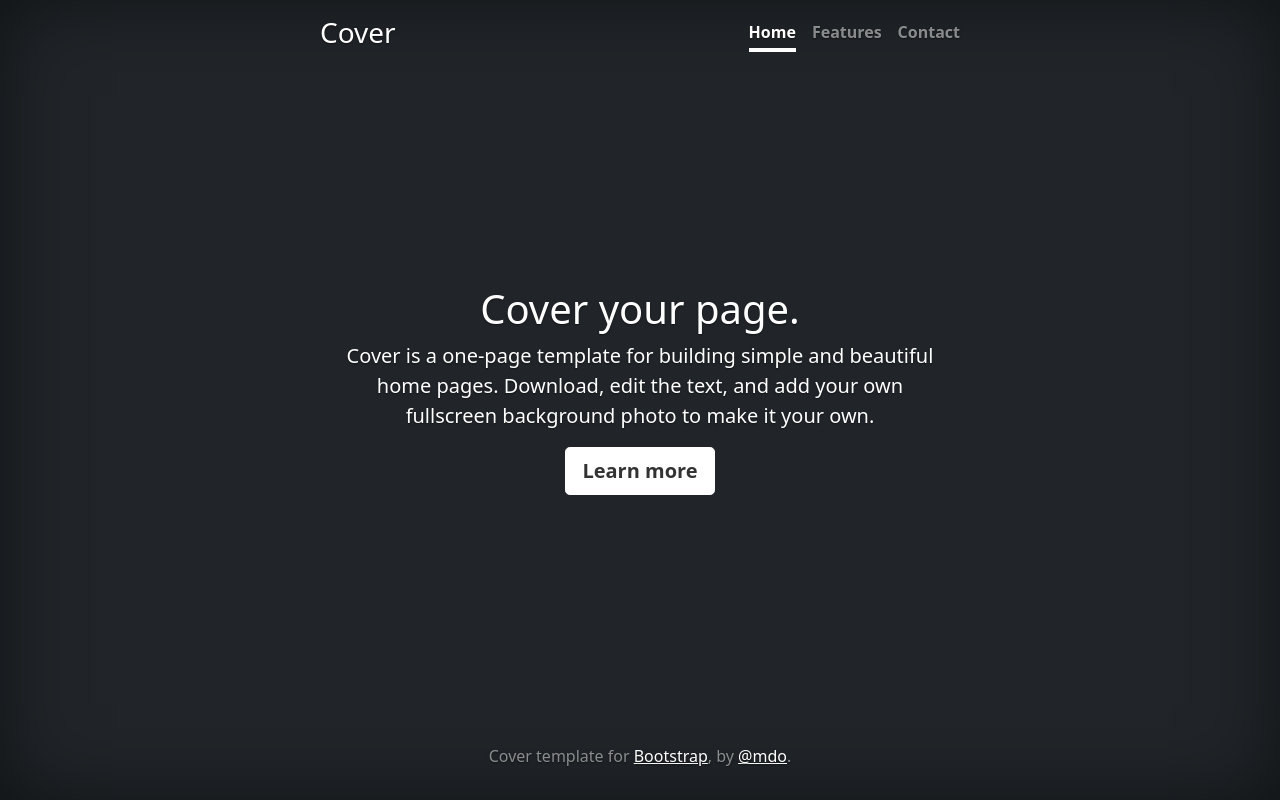
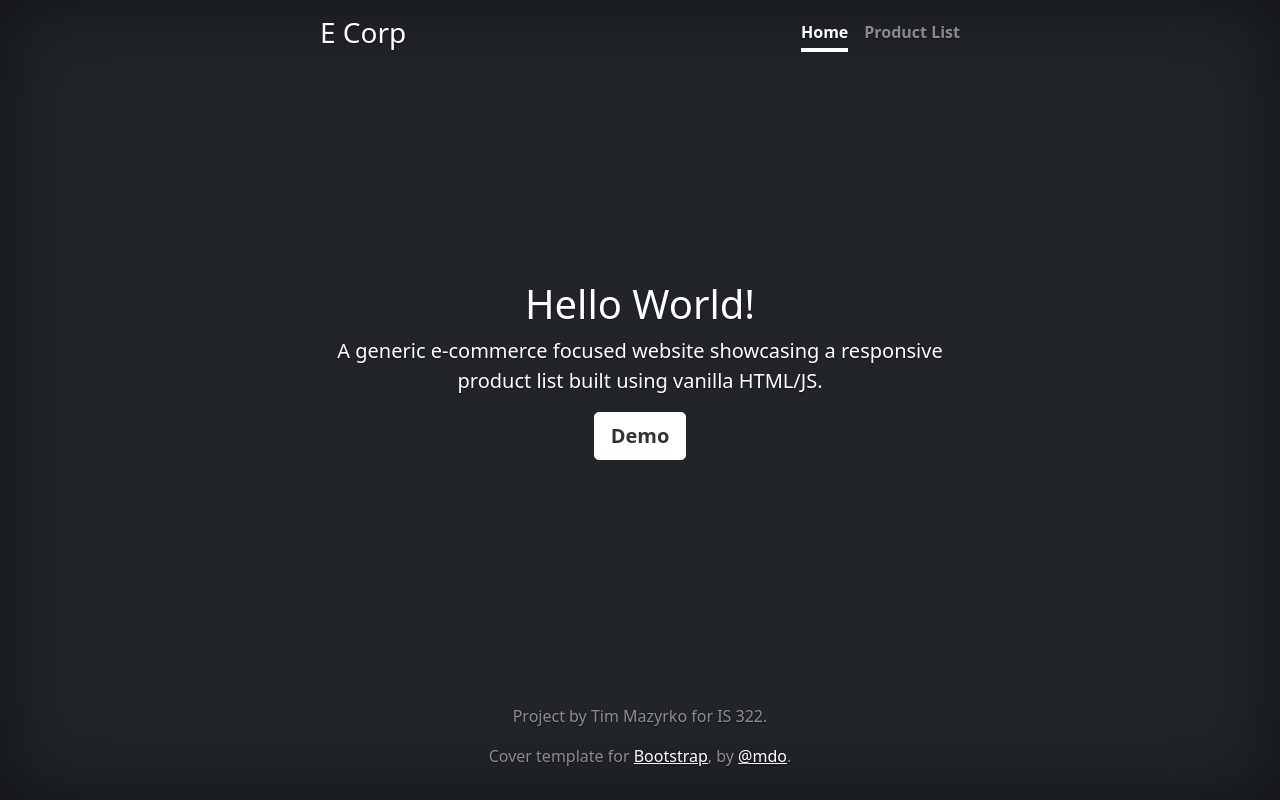
Before and after one commit to tmazyrko/IS322-project1, a plain HTML site: page index.html in a window 1280 px wide. Drawn offline with Linux system fonts and the light colour scheme.

Commit message:
Update homepage text/links

```diff
--- a/index.html
+++ b/index.html
@@ -38,24 +38,24 @@
     <div class="cover-container d-flex w-100 h-100 p-3 mx-auto flex-column">
       <header class="mb-auto">
         <div>
-          <h3 class="float-md-start mb-0">Cover</h3>
+          <h3 class="float-md-start mb-0">E Corp</h3>
           <nav class="nav nav-masthead justify-content-center float-md-end">
             <a class="nav-link active" aria-current="page" href="#">Home</a>
-            <a class="nav-link" href="#">Features</a>
-            <a class="nav-link" href="#">Contact</a>
+            <a class="nav-link" href="product-list.html">Product List</a>
           </nav>
         </div>
       </header>
 
       <main class="px-3">
-        <h1>Cover your page.</h1>
-        <p class="lead">Cover is a one-page template for building simple and beautiful home pages. Download, edit the text, and add your own fullscreen background photo to make it your own.</p>
+        <h1>Hello World!</h1>
+        <p class="lead">A generic e-commerce focused website showcasing a responsive product list built using vanilla HTML/JS.</p>
         <p class="lead">
-          <a href="#" class="btn btn-lg btn-secondary fw-bold border-white bg-white">Learn more</a>
+          <a href="product-list.html" class="btn btn-lg btn-secondary fw-bold border-white bg-white">Demo</a>
         </p>
       </main>
 
       <footer class="mt-auto text-white-50">
+        <p>Project by Tim Mazyrko for IS 322.</p>
         <p>Cover template for <a href="https://getbootstrap.com/" class="text-white">Bootstrap</a>, by <a href="https://twitter.com/mdo" class="text-white">@mdo</a>.</p>
       </footer>
     </div>
```
